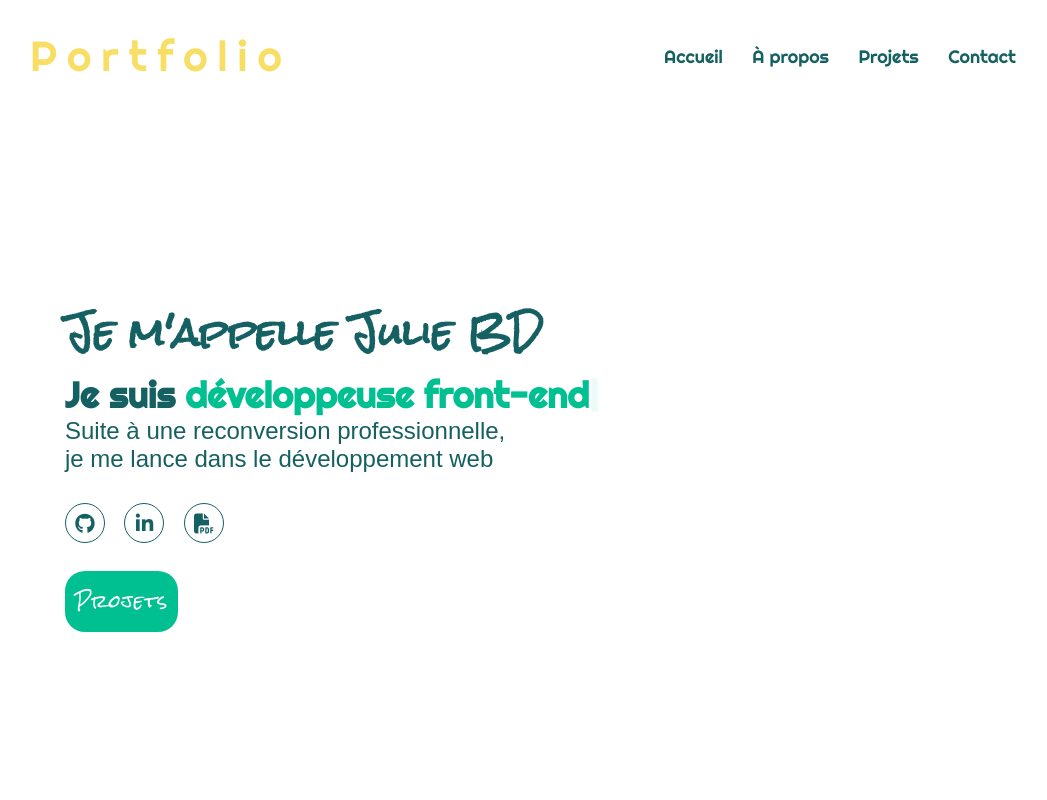
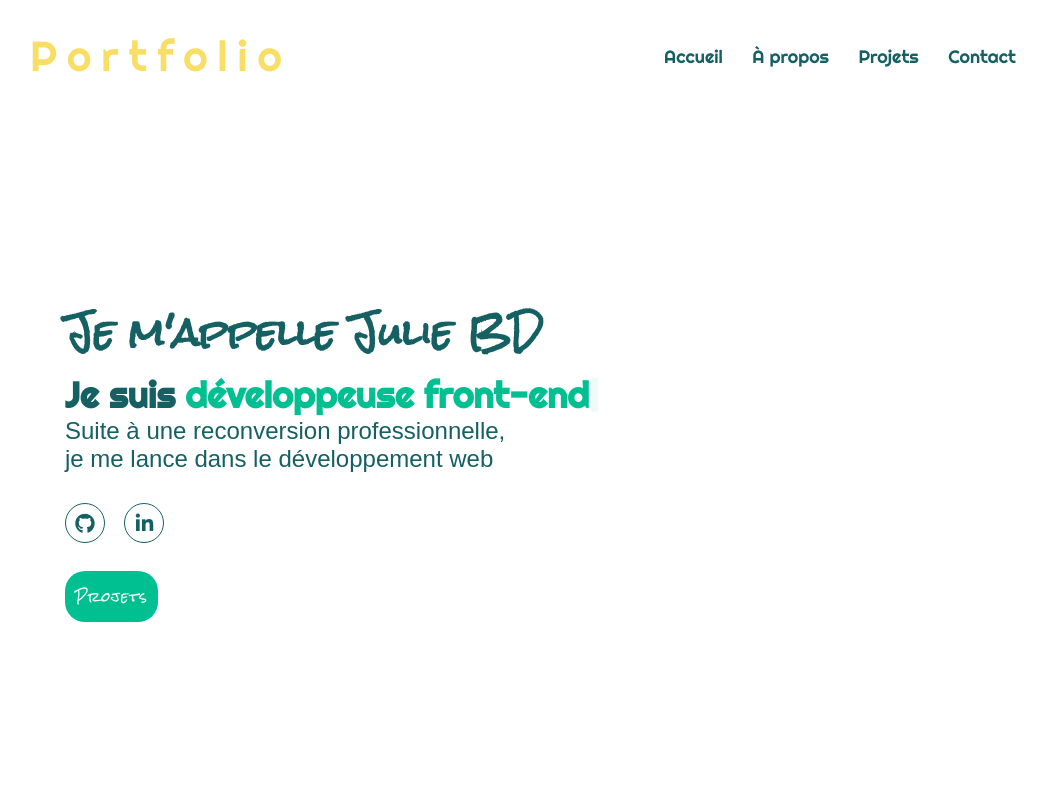
Before and after one commit to JulieBourelDrapier/LastProject, a plain HTML site: page index.html in a window 1280 px wide. Shown: the top 800 px of the page, without its empty margins (96-1143 px from the left). Drawn offline with nearby package versions, Linux system fonts and the light colour scheme; a web font is replaced by a local one.

Commit message:
changes concernning contacts

```diff
--- a/index.html
+++ b/index.html
@@ -37,7 +37,6 @@
           <ul>
             <li class="links"><a href="https://github.com/JulieBourelDrapier"><i class="fa-brands fa-github"></i></a></li>
             <li class="links"><a href="https://www.linkedin.com/in/julie-bourel-drapier/"><i class="fa-brands fa-linkedin-in"></i></a></li>
-            <li class="links"><a href="./assets/cv2023.pdf"><i class="fa-solid fa-file-pdf"></i></a></li>
           </ul>
           <div class="btn-div">
             <a class="project-btn" href="#projects">Projets</a>
@@ -180,7 +179,6 @@
         <section id="contact" class="contact-me">
           <h2>Intéressé par mon profil ?</h2>
           <h3>Contactez moi</h3>
-          <p class="contact-info"><a href="j.boureldrapier@gmail.com"><i class="fa-solid fa-envelope"></i> j.boureldrapier@gmail.com</a></p>
           <p class="contact-info"><a href="https://www.linkedin.com/in/julie-bourel-drapier/"><i class="fa-brands fa-linkedin"></i> julie-bourel-drapier</a></p>
           <a class="arrow-up" href="#"><i class="fa-solid fa-circle-arrow-up"></i></a>
         </section>
--- a/style.css
+++ b/style.css
@@ -567,7 +567,7 @@ p {
 }
 .project-btn{
   @media screen and (min-width: 800px) {
-    font-size: 17px;
+    font-size: 13px;
     display: inline-block;
     padding: 10px;
     background: var(--fourth-color);
```
Also changed, not shown: assets/JBD.webp (deleted), 1 other file.
